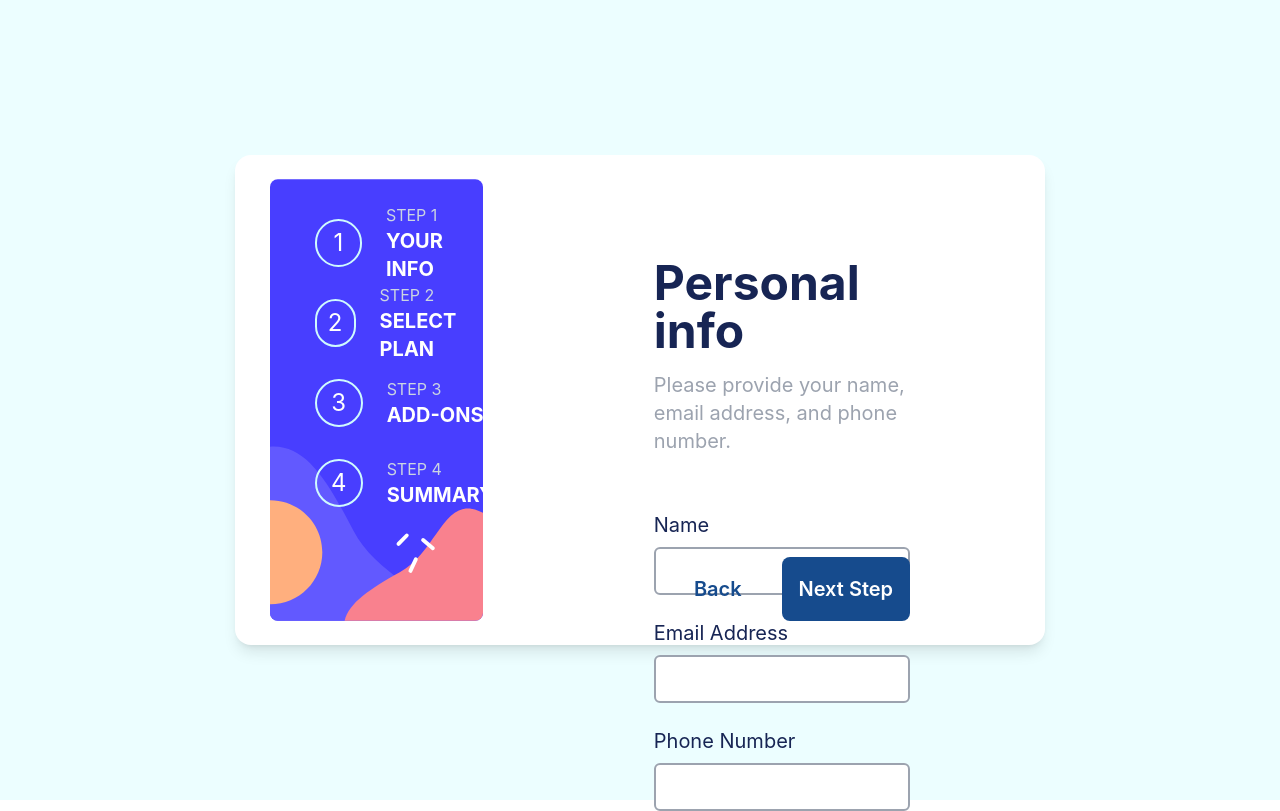
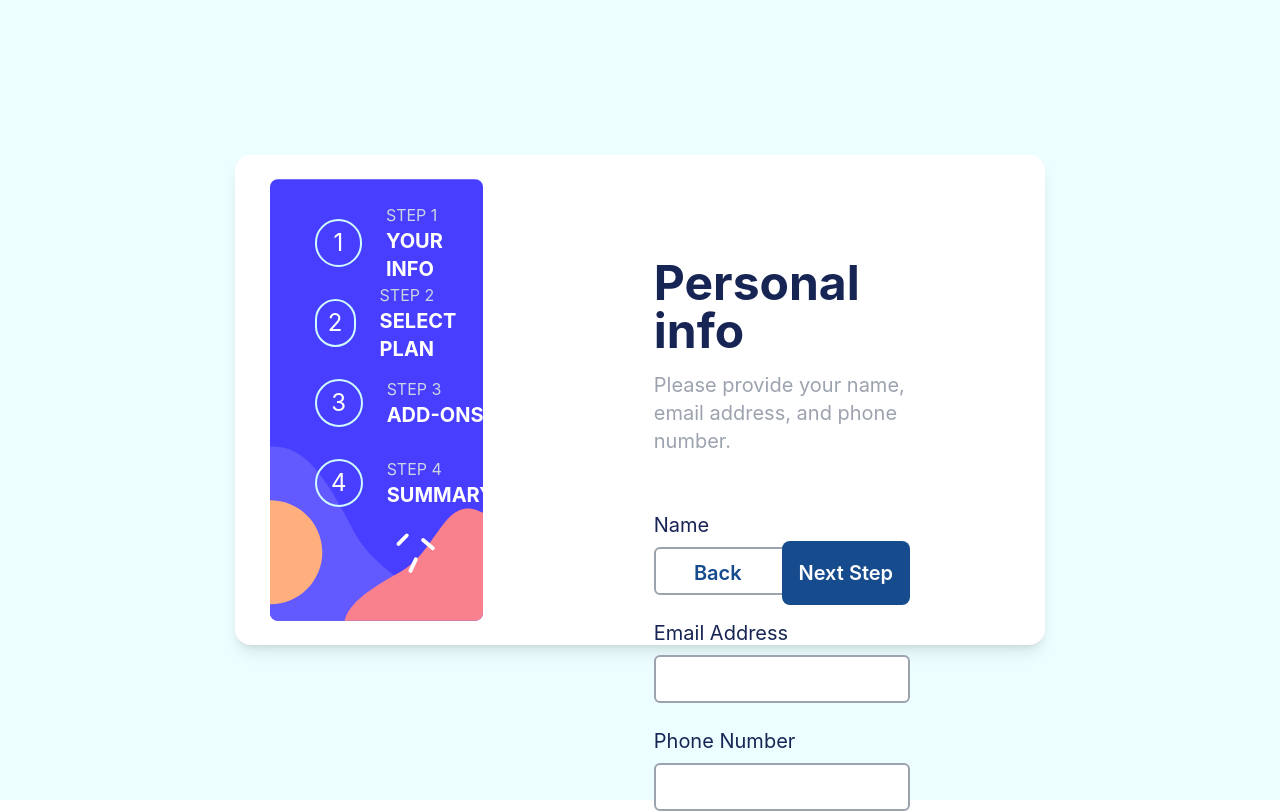
Before and after one commit to BlckTitan/palma, a React (Create React App) app: page / in a window 1280 px wide. Built offline with nearby package versions, Linux system fonts and the light colour scheme; the HTML template or start-up script is replaced by a standard one.

Commit message:
Added additional padding to the bottom of the personalInfo component

```diff
--- a/src/components/yourInfo/style/yourInfo_style.css
+++ b/src/components/yourInfo/style/yourInfo_style.css
@@ -1,6 +1,6 @@
 div.yourInfo_container{
     position: relative;
-    padding: 5rem 10rem 0 10rem;
+    padding: 5rem 10rem 1rem 10rem;
 }
 div.field_label_inputs input:active,
 div.field_label_inputs input:focus,
```
